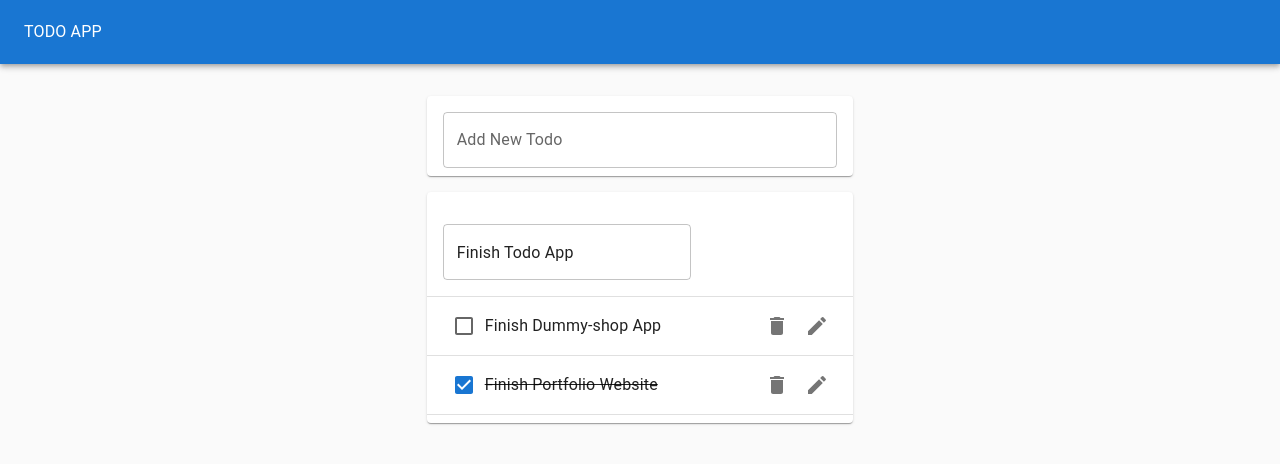
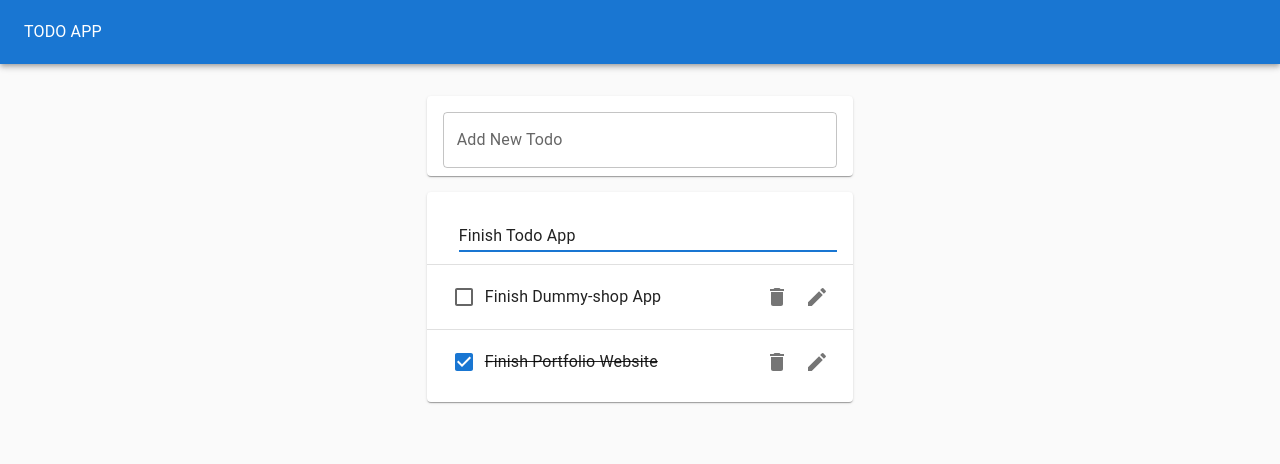
Before and after one commit to BillieAm/todo, a React (Create React App) app: page / in a window 1280 px wide. Both pictures are taken after a click on the button 817 px from the left and 229 px from the top of the page. Shown: the top 464 px of the page. Built offline with nearby package versions, Linux system fonts and the light colour scheme.

Commit message:
add small style tweaks

```diff
--- a/src/App.css
+++ b/src/App.css
@@ -1,3 +1,7 @@
+* {
+  box-sizing: border-box;
+}
+
 body {
   margin: 0;
 }
--- a/src/components/EditTodoForm.js
+++ b/src/components/EditTodoForm.js
@@ -12,12 +12,15 @@
         toggleEditForm();
         reset();
       }}
+      style={{ marginLeft: "1em", width: "100%" }}
     >
       <TextField
-        margin="normal"
         value={value}
         onChange={handleChange}
+        variant="standard"
+        margin="normal"
         fullWidth
+        autoFocus
       />
     </form>
   );
--- a/src/components/Todo.js
+++ b/src/components/Todo.js
@@ -12,7 +12,7 @@
 function Todo({ id, task, completed, removeTodo, toggleTodo, editTodo }) {
   const [isEditing, toggle] = useToggleState(false);
   return (
-    <ListItem>
+    <ListItem style={{ height: "64px" }}>
       {isEditing ? (
         <EditTodoForm
           id={id}
--- a/src/components/TodoList.js
+++ b/src/components/TodoList.js
@@ -8,7 +8,7 @@
   return (
     <Paper>
       <List>
-        {todos.map((todo) => (
+        {todos.map((todo, i) => (
           <div key={todo.id}>
             <Todo
               id={todo.id}
@@ -18,7 +18,7 @@
               toggleTodo={toggleTodo}
               editTodo={editTodo}
             />
-            <Divider />
+            {i < todos.length - 1 && <Divider />}
           </div>
         ))}
       </List>
```
